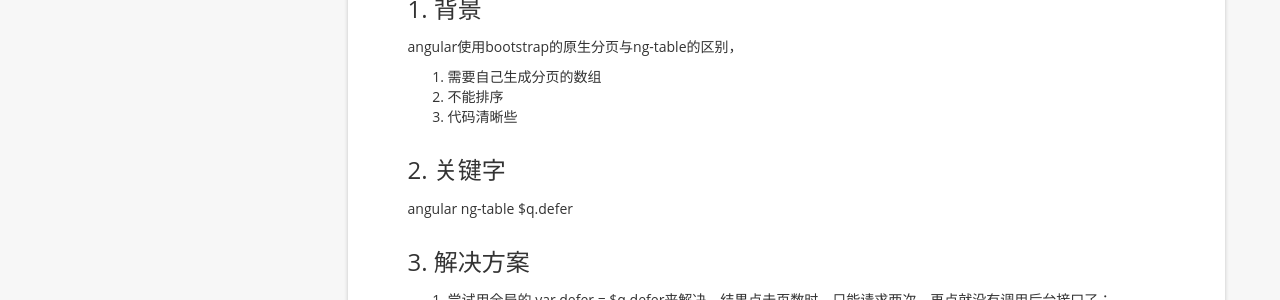
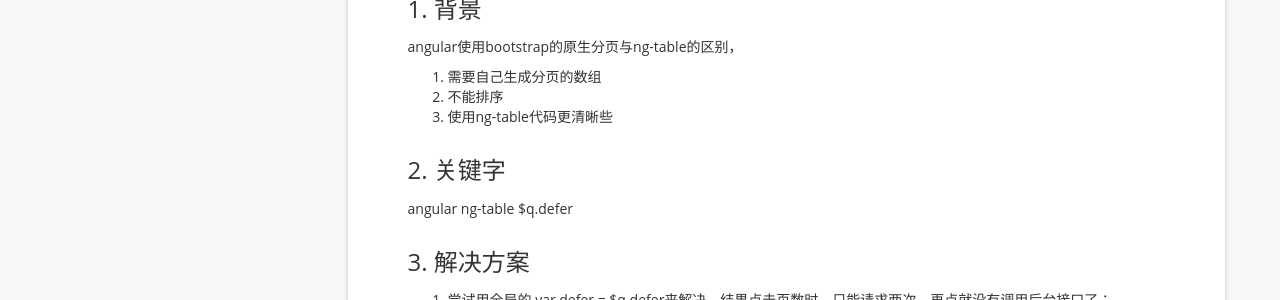
Before and after one commit to elephantsuperjuan/elephant, a Jekyll site: the page built from _posts/2017-02-12-ng-table-angular-pagination.markdown, in a window 1280 px wide and 900 px high, scrolled down 356 px. Shown: the part 153-453 px from the top of the window. Built offline with Jekyll 4.4.1, drawn with Linux system fonts in a browser that asks for light colours; nearby versions of some CDN libraries; comment, search, counter and statistics services are not loaded.

Commit message:
Update 2017-02-12-ng-table-angular-pagination.markdown

```diff
--- a/_posts/2017-02-12-ng-table-angular-pagination.markdown
+++ b/_posts/2017-02-12-ng-table-angular-pagination.markdown
@@ -15,7 +15,7 @@ angular使用bootstrap的原生分页与ng-table的区别，
 
 1. 需要自己生成分页的数组
 2. 不能排序
-3. 代码清晰些
+3. 使用ng-table代码更清晰些
 
 ### 2. 关键字
 angular ng-table $q.defer
@@ -24,7 +24,8 @@ angular ng-table $q.defer
 1. 尝试用全局的 var defer = $q.defer来解决，结果点击页数时，只能请求两次，再点就没有调用后台接口了；
 2. 需要每次新建defer对象
 
-	  	module.exports = function ($scope, $filter, NgTableParams, CONFIG, API, rest, $q) {
+
+	  		module.exports = function ($scope, $filter, NgTableParams, CONFIG, API, rest, $q) {
 
 		    'use strict';
 		    var vm = this;
```
